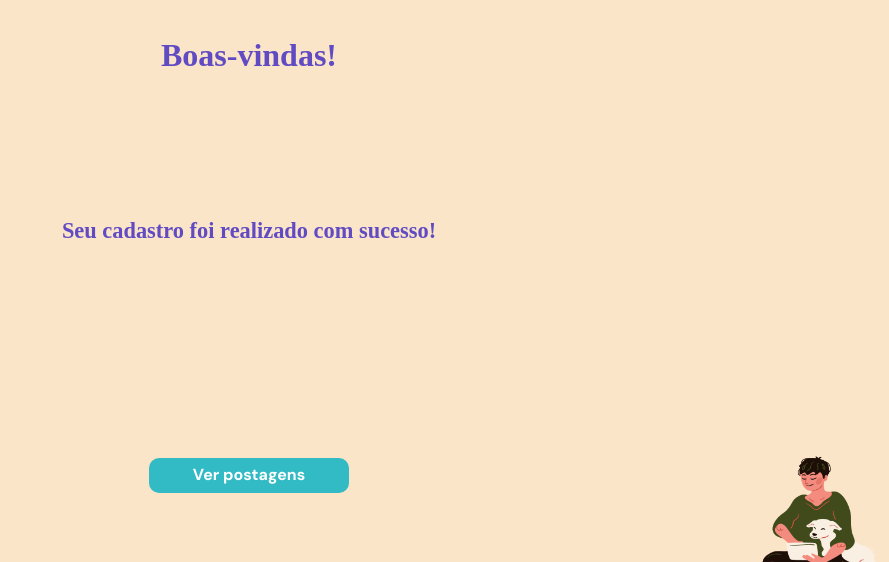
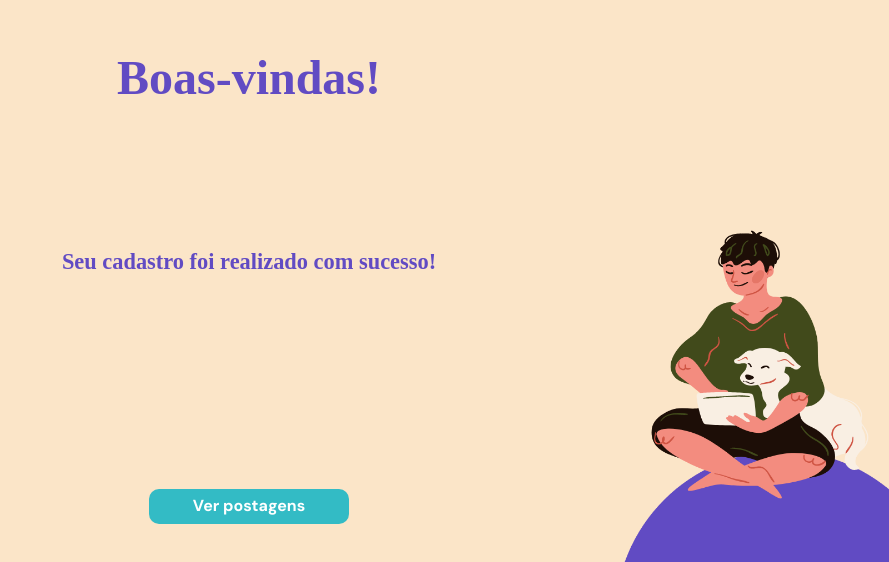
Before and after one commit to Laboratoria/SAP011-social-network, a website built with Vite: page src/welcome.html in a window 1280 px wide. Shown: the top 562 px of the page, without its empty margins (391-1280 px from the left). Built offline with nearby package versions, Linux system fonts and the light colour scheme.

Commit message:
fix: decoração página de boas vindas

```diff
--- a/src/style/style.css
+++ b/src/style/style.css
@@ -114,8 +114,8 @@ main {
   display: none;
 }
 
-#purple-ball {
-  top: 440px;
+#main-welcome #purple-ball {
+  top: 280px;
   right: 0;
   z-index: -2;
 }
@@ -196,6 +196,10 @@ footer p {
     font-size: 2.5rem;
   }
 
+  #main-welcome h1 {
+    font-size: 3rem;
+  }
+
   #main-register #container {
     display: flex;
     flex-direction: row;
@@ -229,6 +233,15 @@ footer p {
     display: none;
   }
 
+  #main-welcome #purple-ball {
+    top: 200px;
+  }
+
+  #main-welcome #purple-ball img {
+    top: 200px;
+    width: 600px;
+  }
+
   #main-register #purple-ball {
     display: none;
     z-index: -4;
```
